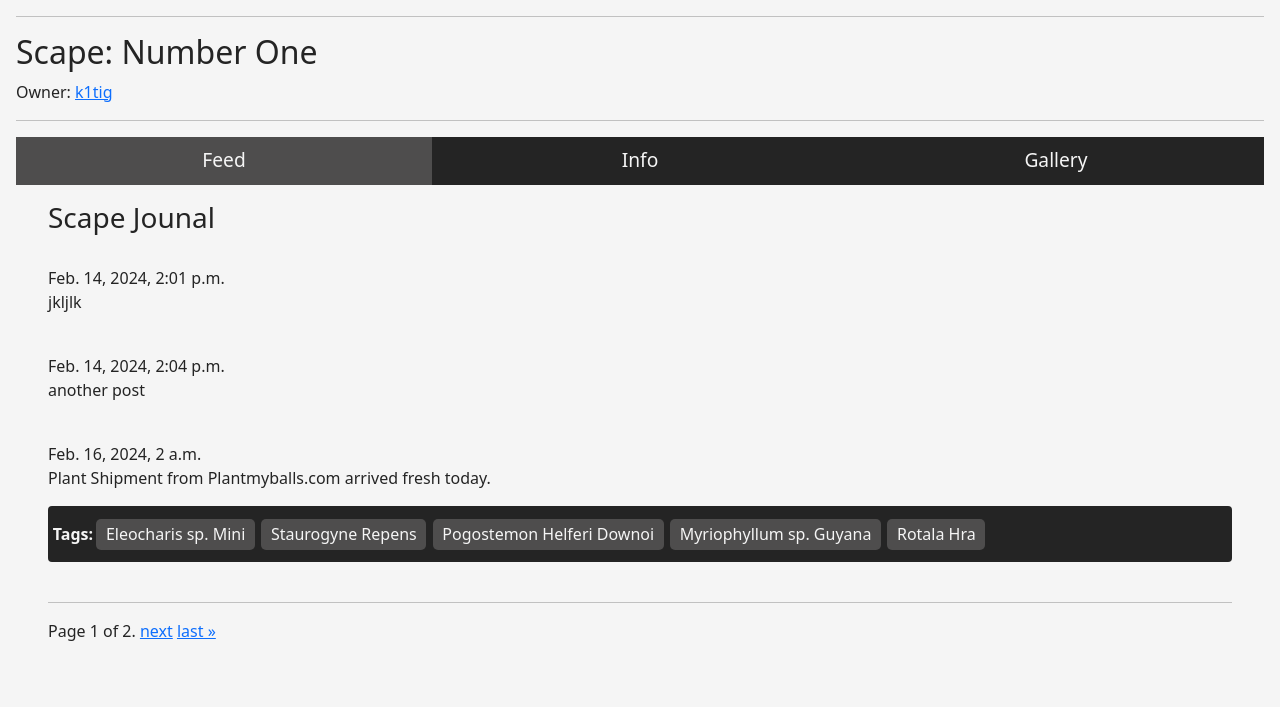
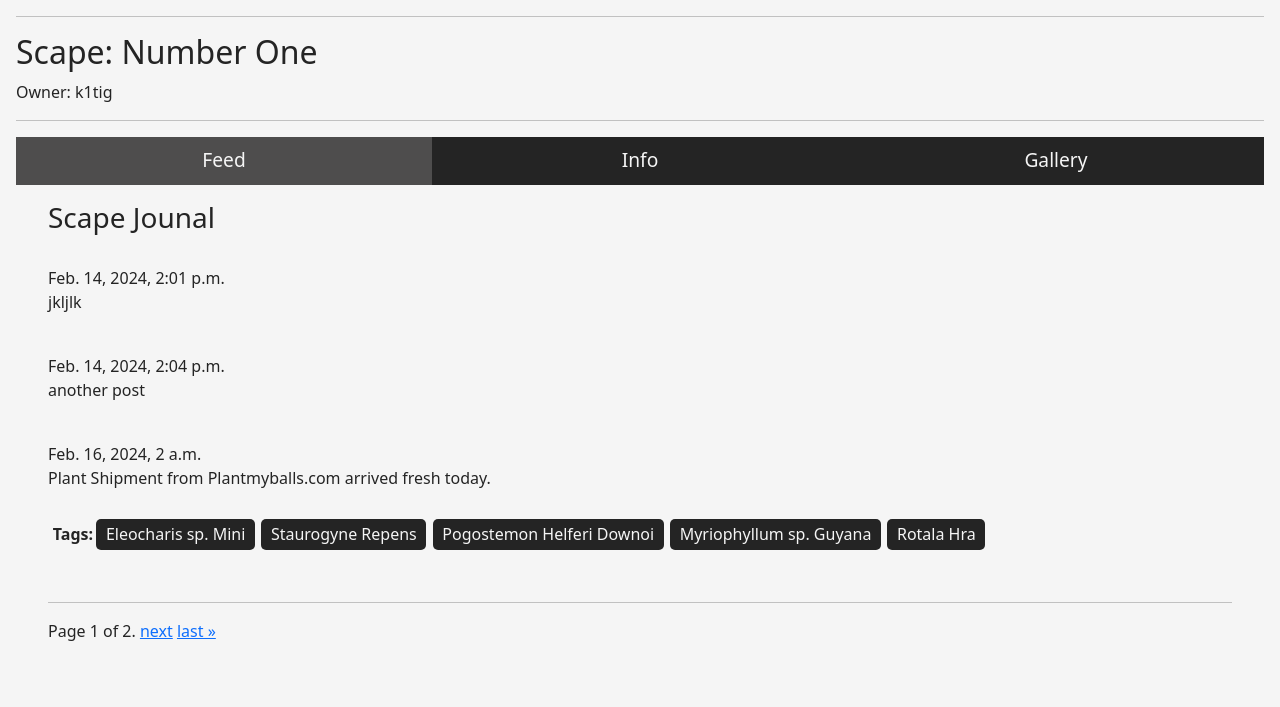
Before and after one commit to k1tig/aq4, a Django app: page /catalog/scape/1 in a window 1280 px wide. Shown: the part 113-820 px from the top of the page. Run offline with Django 5.2, Linux system fonts and the light colour scheme; data comes from the database, SQL or seed files in the repository; some libraries are stand-ins or nearby versions.

Commit message:
fixed more colors on scape page

```diff
--- a/catalog/static/catalog/home.css
+++ b/catalog/static/catalog/home.css
@@ -190,24 +190,29 @@ header a {
 }
 
 */
+#tank_owner{
+    text-decoration: none;
+    color: var(--primary-color);
+}
+
 
 #tags_container{
     display: flex;
     flex-wrap: wrap;
     align-items: center;
-    background-color: var(--primary-color);
+
     padding: .6rem .3rem;
     border-radius: 4px;
 
 }
 
 #tags_container span{
-    color: var(--light-color);
+    color: var(--primary-color));
 }
 .post_tags{
     text-decoration: none;
     color: var(--light-color);
-    background-color: var(--secondary-color);
+    background-color: var(--primary-color);
     padding: .2rem .6rem;
     margin: .2rem .2rem;
     border-radius: 5px;
--- a/catalog/templates/scape.html
+++ b/catalog/templates/scape.html
@@ -1,7 +1,7 @@
 {% extends 'base_generic.html' %}
     {% block content %}
         <h1>Scape: {{ scape.scape_name }}</h1>
-        <p>Owner: <a href=" {% url 'user_view'  scape.owner.id  %}">{{ scape.owner }}</a></p>
+        <p>Owner: <a id="tank_owner" href=" {% url 'user_view'  scape.owner.id  %}">{{ scape.owner }}</a></p>
         <hr>
 
         <div class="scape_section">
```
